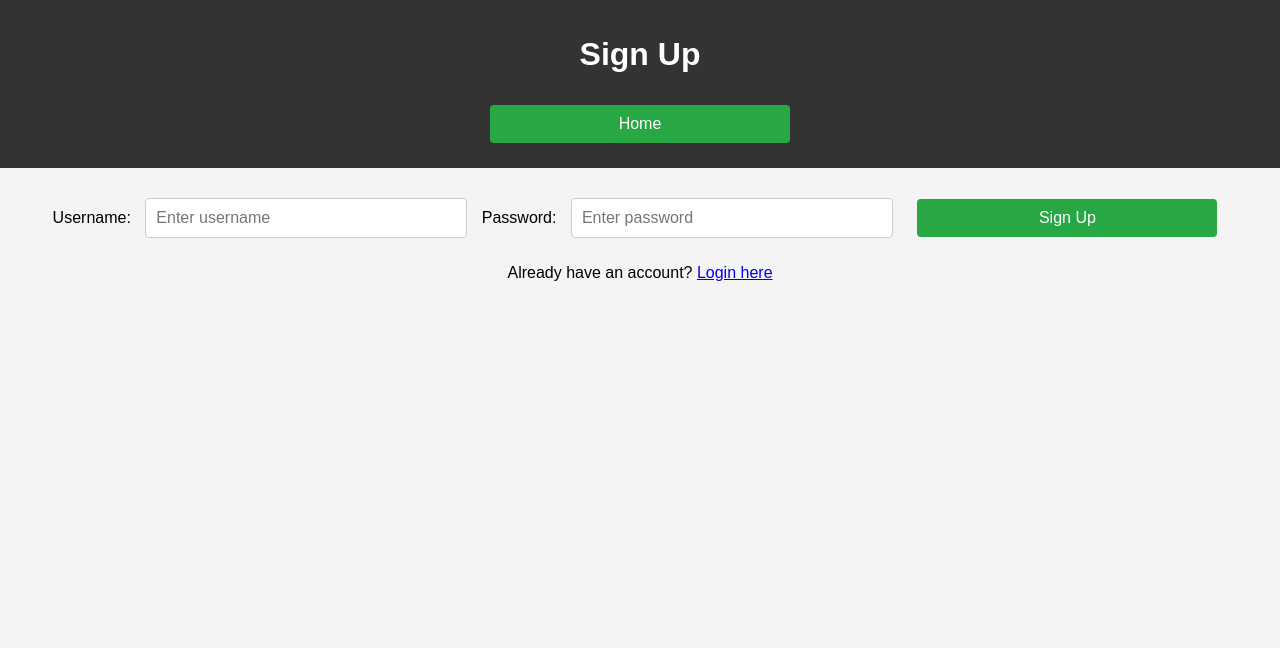
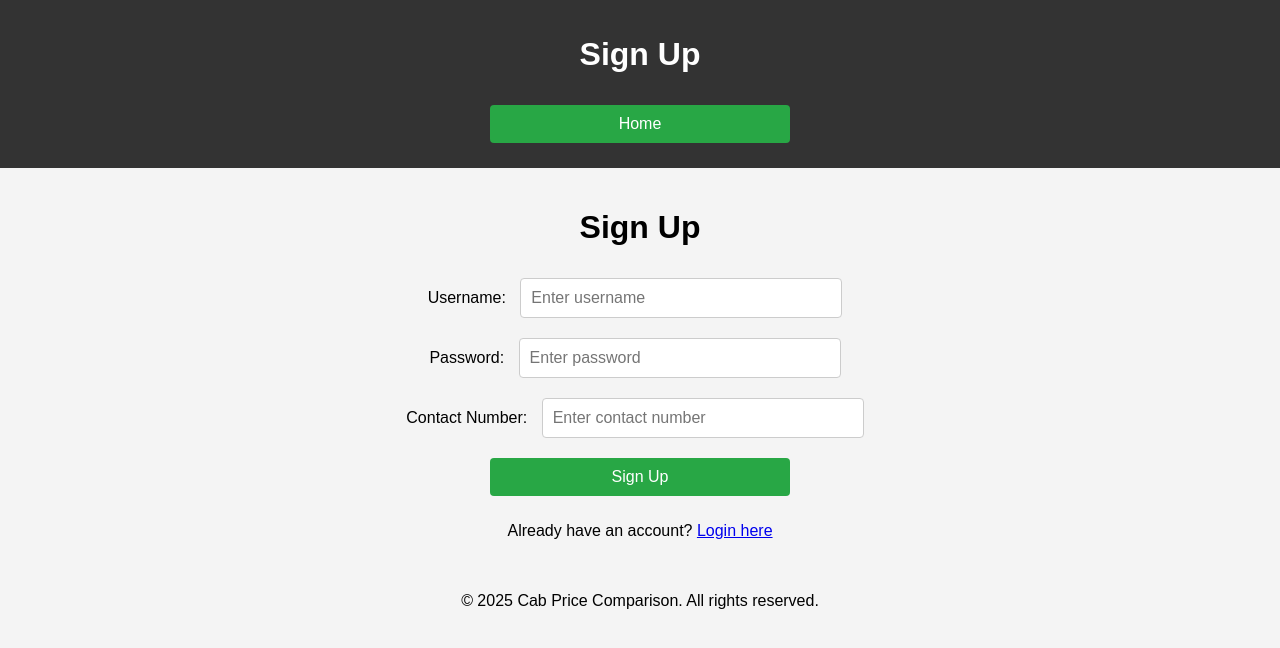
Before and after one commit to hansikaverma2004/AgileProject, a plain HTML site: page signup.html in a window 1280 px wide. Drawn offline with Linux system fonts and the light colour scheme.

Commit message:
Update signup.html

```diff
--- a/signup.html
+++ b/signup.html
@@ -14,15 +14,31 @@
     </header>
 
     <main>
-        <label for="username">Username:</label>
-        <input type="text" id="username" placeholder="Enter username" required>
+        <h1>Sign Up</h1>
+        <form id="signupForm">
+            <div class="form-group">
+                <label for="username">Username:</label>
+                <input type="text" id="username" placeholder="Enter username" required>
+            </div>
 
-        <label for="password">Password:</label>
-        <input type="password" id="password" placeholder="Enter password" required>
+            <div class="form-group">
+                <label for="password">Password:</label>
+                <input type="password" id="password" placeholder="Enter password" required>
+            </div>
 
-        <button onclick="signUp()">Sign Up</button>
+            <div class="form-group">
+                <label for="contact">Contact Number:</label>
+                <input type="tel" id="contact" placeholder="Enter contact number" required>
+            </div>
+
+            <button type="button" onclick="signUp()">Sign Up</button>
+        </form>
 
         <p>Already have an account? <a href="login.html">Login here</a></p>
     </main>
+
+    <footer>
+        <p>&copy; 2025 Cab Price Comparison. All rights reserved.</p>
+    </footer>
 </body>
 </html>
```
